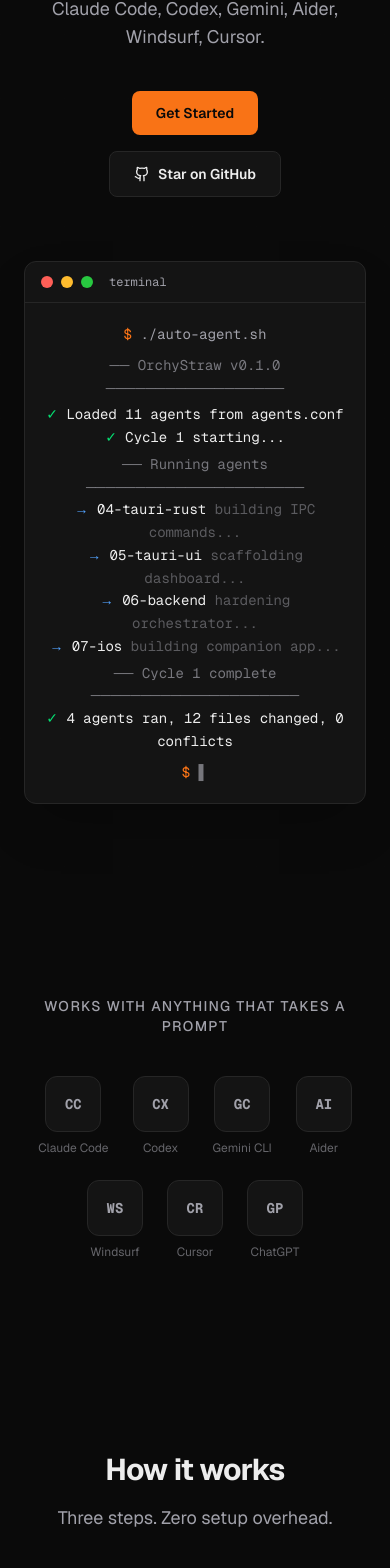
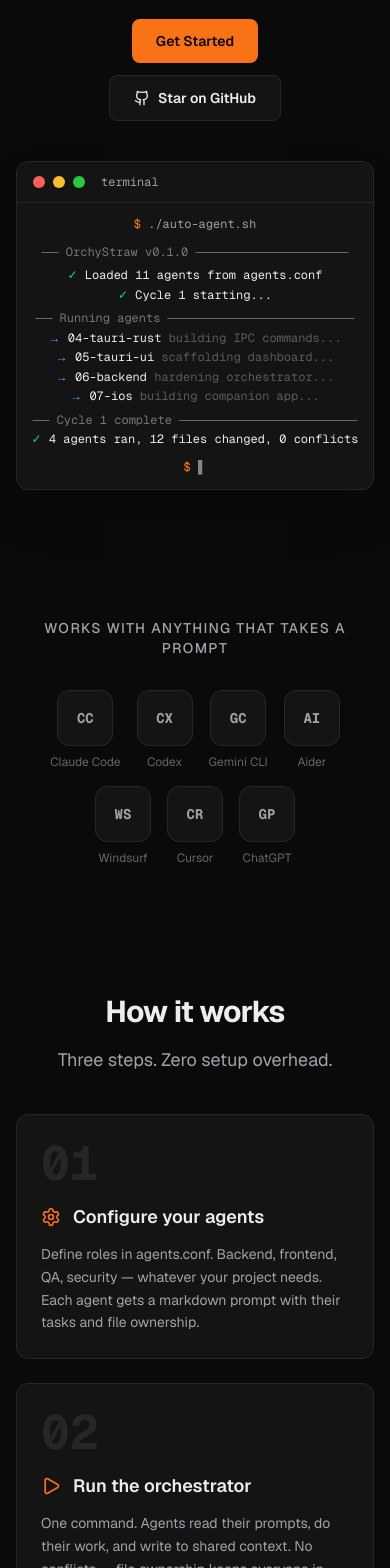
Before and after one commit to ChetanSarda99/openOrchyStraw, a Next.js app in the folder site/: page /openOrchyStraw/ in a window 390 px wide. Shown: the part 414-1982 px from the top of the page. Built offline with nearby package versions, Linux system fonts and the light colour scheme.

Commit message:
feat(11-web): auto-cycle 03-29 17:45 — 7 files

```diff
--- a/site/src/app/globals.css
+++ b/site/src/app/globals.css
@@ -24,10 +24,16 @@
   --font-mono: var(--font-geist-mono);
 }
 
+html {
+  scroll-behavior: smooth;
+}
+
 body {
   background: var(--background);
   color: var(--foreground);
   font-family: var(--font-sans), system-ui, sans-serif;
+  -webkit-font-smoothing: antialiased;
+  -moz-osx-font-smoothing: grayscale;
 }
 
 ::selection {
--- a/site/src/components/faq.tsx
+++ b/site/src/components/faq.tsx
@@ -41,7 +41,7 @@
   const [openIndex, setOpenIndex] = useState<number | null>(null);
 
   return (
-    <section className="px-6 py-24">
+    <section className="px-4 py-16 sm:px-6 sm:py-24">
       <div className="mx-auto max-w-2xl">
         <motion.div
           initial={{ opacity: 0, y: 20 }}
--- a/site/src/components/features.tsx
+++ b/site/src/components/features.tsx
@@ -51,7 +51,7 @@
 
 export function Features() {
   return (
-    <section className="px-6 py-24">
+    <section className="px-4 py-16 sm:px-6 sm:py-24">
       <div className="mx-auto max-w-5xl">
         <motion.div
           initial={{ opacity: 0, y: 20 }}
@@ -68,7 +68,7 @@
           </p>
         </motion.div>
 
-        <div className="mt-16 grid gap-6 sm:grid-cols-2 lg:grid-cols-3">
+        <div className="mt-10 grid gap-4 sm:mt-16 sm:grid-cols-2 sm:gap-6 lg:grid-cols-3">
           {features.map((feature, i) => (
             <motion.div
               key={feature.title}
--- a/site/src/components/footer.tsx
+++ b/site/src/components/footer.tsx
@@ -2,7 +2,7 @@
 
 export function Footer() {
   return (
-    <footer className="border-t border-card-border px-6 py-12">
+    <footer className="border-t border-card-border px-4 py-8 sm:px-6 sm:py-12">
       <div className="mx-auto flex max-w-5xl flex-col items-center gap-6 sm:flex-row sm:justify-between">
         <div className="flex items-center gap-3">
           <span className="font-mono text-sm font-bold text-accent">
--- a/site/src/components/hero.tsx
+++ b/site/src/components/hero.tsx
@@ -5,7 +5,7 @@
 
 export function Hero() {
   return (
-    <section className="relative flex flex-col items-center justify-center px-6 pt-32 pb-24 text-center">
+    <section className="relative flex flex-col items-center justify-center px-4 pt-20 pb-16 text-center sm:px-6 sm:pt-32 sm:pb-24">
       {/* Subtle grid background */}
       <div
         className="pointer-events-none absolute inset-0 opacity-[0.03]"
@@ -23,7 +23,7 @@
         className="relative z-10 max-w-4xl"
       >
         {/* Badge */}
-        <div className="mb-8 inline-flex items-center gap-2 rounded-full border border-card-border bg-card px-4 py-1.5 text-sm text-muted">
+        <div className="mb-6 inline-flex items-center gap-2 rounded-full border border-card-border bg-card px-3 py-1 text-xs text-muted sm:mb-8 sm:px-4 sm:py-1.5 sm:text-sm">
           <Terminal className="h-3.5 w-3.5" />
           <span className="font-mono">v0.1.0</span>
           <span className="text-card-border">|</span>
@@ -44,7 +44,7 @@
         </p>
 
         {/* CTAs */}
-        <div className="mt-10 flex flex-col items-center gap-4 sm:flex-row sm:justify-center">
+        <div className="mt-8 flex w-full flex-col items-center gap-3 sm:mt-10 sm:w-auto sm:flex-row sm:justify-center sm:gap-4">
           <a
             href="https://github.com/ChetanSarda99/openOrchyStraw"
             target="_blank"
@@ -70,7 +70,7 @@
         initial={{ opacity: 0, y: 30 }}
         animate={{ opacity: 1, y: 0 }}
         transition={{ duration: 0.6, delay: 0.3 }}
-        className="relative z-10 mt-16 w-full max-w-2xl"
+        className="relative z-10 mt-10 w-full max-w-2xl sm:mt-16"
       >
         <TerminalDemo />
       </motion.div>
@@ -104,7 +104,7 @@
         <span className="ml-2 text-xs text-muted font-mono">terminal</span>
       </div>
       {/* Content */}
-      <div className="p-5 font-mono text-sm leading-relaxed">
+      <div className="overflow-x-auto p-3 font-mono text-xs leading-relaxed sm:p-5 sm:text-sm">
         {terminalLines.map((line, i) => (
           <motion.div
             key={i}
--- a/site/src/components/how-it-works.tsx
+++ b/site/src/components/how-it-works.tsx
@@ -29,7 +29,7 @@
 
 export function HowItWorks() {
   return (
-    <section className="px-6 py-24">
+    <section className="px-4 py-16 sm:px-6 sm:py-24">
       <div className="mx-auto max-w-5xl">
         <motion.div
           initial={{ opacity: 0, y: 20 }}
@@ -46,7 +46,7 @@
           </p>
         </motion.div>
 
-        <div className="mt-16 grid gap-8 md:grid-cols-3">
+        <div className="mt-10 grid gap-6 sm:mt-16 sm:gap-8 md:grid-cols-3">
           {steps.map((step, i) => (
             <motion.div
               key={step.number}
@@ -54,7 +54,7 @@
               whileInView={{ opacity: 1, y: 0 }}
               viewport={{ once: true }}
               transition={{ duration: 0.5, delay: i * 0.15 }}
-              className="relative rounded-xl border border-card-border bg-card p-8"
+              className="relative rounded-xl border border-card-border bg-card p-6 sm:p-8"
             >
               <span className="font-mono text-5xl font-bold text-card-border">
                 {step.number}
--- a/site/src/components/supported-tools.tsx
+++ b/site/src/components/supported-tools.tsx
@@ -14,7 +14,7 @@
 
 export function SupportedTools() {
   return (
-    <section className="px-6 py-24">
+    <section className="px-4 py-16 sm:px-6 sm:py-24">
       <div className="mx-auto max-w-4xl text-center">
         <motion.div
           initial={{ opacity: 0, y: 20 }}
@@ -26,7 +26,7 @@
             Works with anything that takes a prompt
           </p>
 
-          <div className="mt-10 flex flex-wrap items-center justify-center gap-6">
+          <div className="mt-8 flex flex-wrap items-center justify-center gap-4 sm:mt-10 sm:gap-6">
             {tools.map((tool, i) => (
               <motion.div
                 key={tool.name}
```
